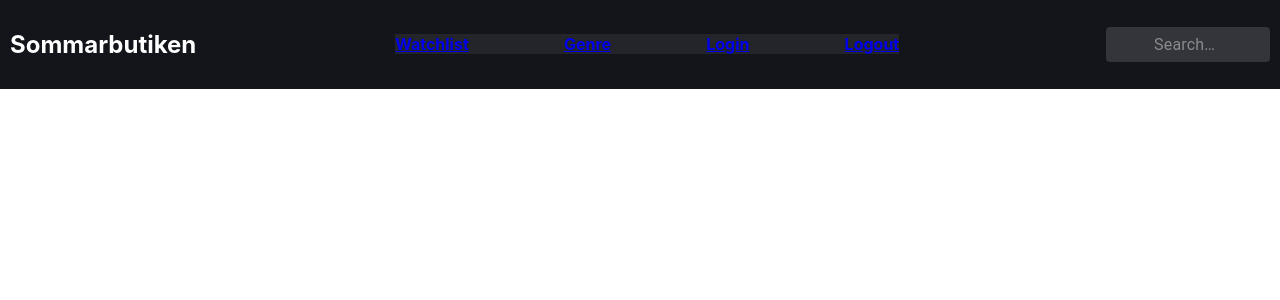
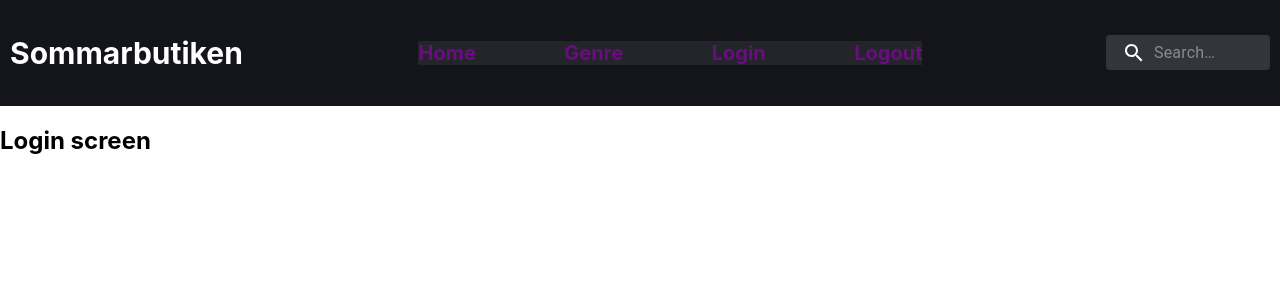
Before and after one commit to anthel/sommarbutiken, a React (Create React App) app: page /login in a window 1280 px wide. Shown: the top 300 px of the page. Built offline with nearby package versions, Linux system fonts and the light colour scheme.

Commit message:
added some routing and styling

```diff
--- a/package.json
+++ b/package.json
@@ -4,6 +4,7 @@
   "private": true,
   "dependencies": {
     "@material-ui/core": "^4.10.1",
+    "@material-ui/icons": "^4.9.1",
     "@testing-library/jest-dom": "^4.2.4",
     "@testing-library/react": "^9.5.0",
     "@testing-library/user-event": "^7.2.1",
--- a/src/App.js
+++ b/src/App.js
@@ -3,12 +3,14 @@ import { BrowserRouter, Route} from 'react-router-dom';
 
 import HomeScreen from './screens/HomeScreen';
 import NavigationBar from './components/NavigationBar';
+import LoginScreen from './screens/LoginScreen';
 
 function App() {
   return (
     <BrowserRouter>
       <NavigationBar/>
       <Route path='/' exact component={HomeScreen}/>
+      <Route path='/login' exact component={LoginScreen}/>
     </BrowserRouter>
 
   );
--- a/src/components/NavigationBar.jsx
+++ b/src/components/NavigationBar.jsx
@@ -1,12 +1,12 @@
 import React from 'react';
 import { NavLink, useHistory } from 'react-router-dom';
-
-/* import logo from '../svg/logo2.svg';
+/*
+import logo from '../svg/logo2.svg';
 import StarIcon from '@material-ui/icons/Star';
 import ViewAgendaIcon from '@material-ui/icons/ViewAgenda';
-import PersonIcon from '@material-ui/icons/Person';
+import PersonIcon from '@material-ui/icons/Person'; */
 import SearchIcon from '@material-ui/icons/Search';
- */
+
 import InputBase from '@material-ui/core/InputBase';
 
 import { createStyles, makeStyles } from '@material-ui/core/styles';
@@ -69,7 +69,7 @@ const useStyles = makeStyles((theme) =>
   }),
 );
 
-  function Nav(props) {
+  function NavigationBar(props) {
 
   const history = useHistory();
 
@@ -81,20 +81,22 @@ const useStyles = makeStyles((theme) =>
   return (
     <div className="navBar">
 
+    <NavLink className="navLink" to='/'>
       <h2 className={classes.logoHeader}>Sommarbutiken</h2>
+    </NavLink>
       <div className="navLinks">
-        <NavLink className="navLink" to='/Watchlist'>Watchlist</NavLink>
+        <NavLink className="navLink" to='/'>Home</NavLink>
         <NavLink className="navLink" to='/SearchMovies'>Genre</NavLink>
 
-          <NavLink className="navLink" to='/Login'>Login</NavLink>
+        <NavLink className="navLink" to='/login'>Login</NavLink>
 
-          <NavLink to="/Login" className="navLink">Logout</NavLink>
+        <NavLink to="/Login" className="navLink">Logout</NavLink>
 
       </div>
       {/* {authenticated && <h2 style={{color: 'white'}}>{username}</h2>} */}
       <div className={classes.search}>
         <div className={classes.searchIcon}>
-          {/* <SearchIcon className={classes.searchIconInSearch}/> */}
+          <SearchIcon className={classes.searchIconInSearch}/>
         </div>
         <InputBase
           placeholder="Search…"
@@ -111,4 +113,4 @@ const useStyles = makeStyles((theme) =>
   )
 }
 
-export default Nav;
+export default NavigationBar;
--- a/src/index.css
+++ b/src/index.css
@@ -29,3 +29,8 @@ code {
   background-color: rgb(35, 37, 43);
   font-weight: bold;
 }
+.navLink {
+  color: rgb(105, 13, 128);
+  font-size: 20px;
+  text-decoration: none;
+}
--- /dev/null
+++ b/src/screens/LoginScreen.jsx
@@ -0,0 +1,9 @@
+import React from 'react'
+
+export default function LoginScreen() {
+  return (
+    <div>
+      <h2>Login screen</h2>
+    </div>
+  )
+}
```
Also changed, not shown: 1 other file (tests, documents, lock files or other folders).
